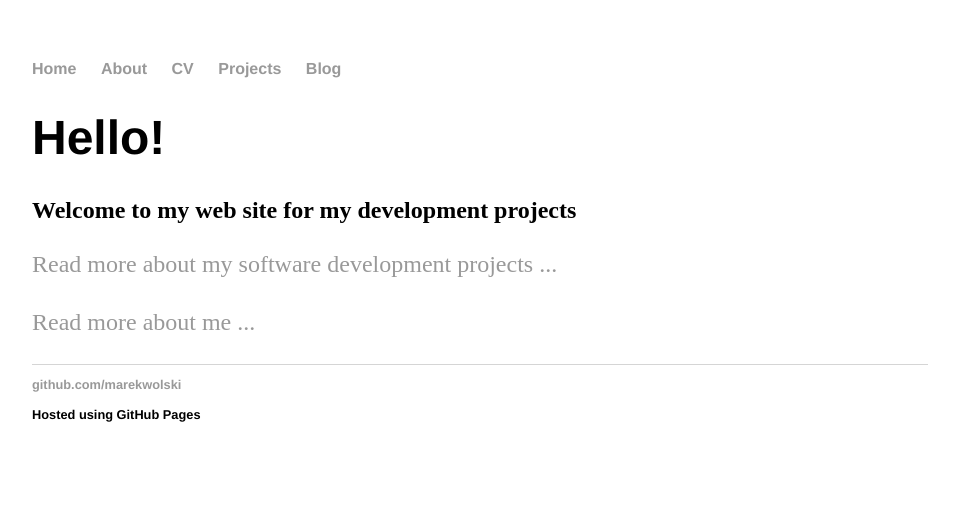
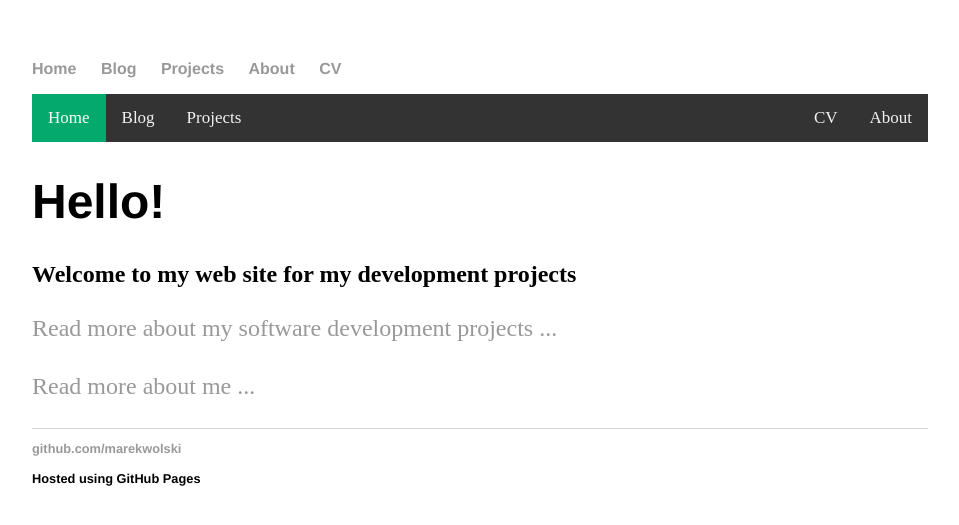
Before and after one commit to marekwolski/marekwolski.github.io, a Jekyll site: the page built from index.html, in a window 1280 px wide. Shown: the top 525 px of the page, without its empty margins (160-1119 px from the left). Built offline with Jekyll 4.4.1, drawn with Linux system fonts in a browser that asks for light colours.

Commit message:
Trying new nav bar settings

```diff
--- a/_layouts/default.html
+++ b/_layouts/default.html
@@ -9,20 +9,31 @@
 	<nav>
 		<ul>
 			<li><a href="/">Home</a></li>
+			<li><a href="/blog">Blog</a></li>
+			<li><a href="/projects">Projects</a></li>
 			<li><a href="/about">About</a></li>
 			<li><a href="/cv">CV</a></li>
-			<li><a href="/projects">Projects</a></li>
-			<li><a href="/blog">Blog</a></li>
 		</ul>
 	</nav>
-	<div class="container">
+
+    <div class="topnav">
+        <a class="active" href="/">Home</a>
+        <a href="/blog">Blog</a>
+        <a href="/projects">Projects</a>
+        <div class="topnav-right">
+          <a href="/cv">CV</a>
+          <a href="/about">About</a>
+        </div>
+      </div>
+
+
+    <div class="container">
 
         {{ content }}
 
     </div><!-- /.container -->
     <footer>
         <ul>
-            <!-- <li><a href="mailto:hankquinlanhub@gmail.com">email</a></li> -->
             <li><a href="https://github.com/marekwolski">github.com/marekwolski</a></li>
             <br><br>
             <li>Hosted using GitHub Pages</li>
--- a/css/main.css
+++ b/css/main.css
@@ -41,3 +41,37 @@ ul.posts {
 ul.posts li {
     list-style: none;
 }
+
+
+/* Add a black background color to the top navigation */
+.topnav {
+    background-color: #333;
+    overflow: hidden;
+}
+
+/* Style the links inside the navigation bar */
+.topnav a {
+  float: left;
+  color: #f2f2f2;
+  text-align: center;
+  padding: 14px 16px;
+  text-decoration: none;
+  font-size: 17px;
+}
+
+/* Change the color of links on hover */
+.topnav a:hover {
+  background-color: #ddd;
+  color: black;
+}
+
+/* Add a color to the active/current link */
+.topnav a.active {
+  background-color: #04AA6D;
+  color: white;
+}
+
+/* Right-aligned section inside the top navigation */
+.topnav-right {
+  float: right;
+}
```
Also changed, not shown: 1 other file.
